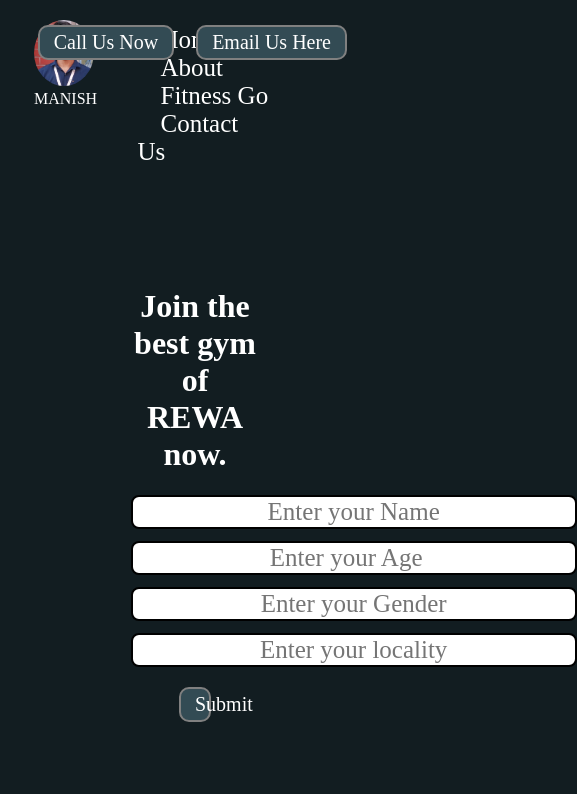
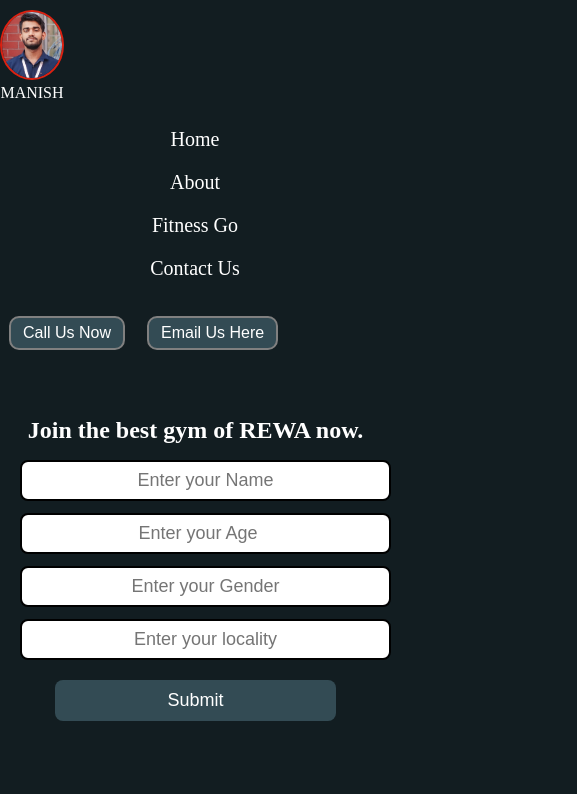
Before and after one commit to manishtiwari-45/first_project-gym_website, a plain HTML site: page index.html in a window 390 px wide. Shown: the whole page, 577 px wide, since content can reach past the window. Drawn offline with Linux system fonts and the light colour scheme; a web font is replaced by a local one.

Commit message:
Update style.css

```diff
--- a/style.css
+++ b/style.css
@@ -1,22 +1,33 @@
+
 body {
-    font-family: 'Baloo Bhai','cursive';
-    color: white;
+    font-family: 'Baloo Bhai', 'cursive';
+    color: var(--text-color);
     margin: 0;
     padding: 0;
-    background:#121d21
+    background: var(--main-bg-color);
 }
+
+.left, .right, .container, .navbar li a {
+    font-family: inherit;
+}
+
 .left {
-    font-family: 'Baloo Bhai','cursive';
     display: inline-block;
     position: absolute;
     left: 34px;
     top: 20px;
 }
+
+.left img {
+    width: 60px;
+    border: 2px solid var(--accent-color);
+    border-radius: 50%;
+}
+
 .btn {
-    font-family: 'Baloo Bhai','cursive';
-    color: white;
-    background-color: #334b54;
-    margin: 0px 9px;
+    color: var(--text-color);
+    background-color: var(--button-bg);
+    margin: 0 9px;
     padding: 4px 14px;
     border: 2px solid grey;
     border-radius: 10px;
@@ -24,65 +35,131 @@ body {
     cursor: pointer;
 }
 
-.left img {
-    width: 60px;
-    border: #dc2111;
-    border-radius: 50%;
-}
 .mid {
     display: block;
     width: 50%;
     margin: 10px auto;
 }
+
 .right {
     display: inline-block;
     position: absolute;
     right: 34px;
     top: 25px;
 }
+
 .navbar {
     display: inline-block;
 }
+
 .navbar li {
     display: inline-block;
     font-size: 25px;
 }
 
 .navbar li a {
-    color: white;
+    color: var(--text-color);
     text-decoration: none;
     padding: 34px 23px;
+    transition: color 0.3s, text-decoration 0.3s;
 }
-.navbar li a:hover, .navbar li a.active{
+
+.navbar li a:hover,
+.navbar li a.active {
     text-decoration: underline;
-    color: #dc2111;
+    color: var(--accent-color);
 }
+
 .container {
     margin: auto;
-    padding: 75px 75px;
-    width: 33%;
+    padding: 50px 20px;
+    width: 90%;
+    max-width: 500px;
+    text-align: center;
 }
+:root {
+    --main-bg-color: #121d21;
+    --accent-color: #dc2111;
+    --button-bg: #334b54;
+    --button-hover: rgb(17, 104, 217);
+    --text-color: white;
+}
+
+
 .form-group input {
-    font-family: 'Baloo Bhai','cursive';
     text-align: center;
     display: block;
-    width: 440px;
-    padding: 1px;
+    width: 100%;
+    max-width: 440px;
+    padding: 8px;
     border: 2px solid black;
     border-radius: 8px;
     margin: 12px auto;
-    font-size: 25px;
+    font-size: 20px;
 }
-.container h1{
+
+.container h1 {
     text-align: center;
 }
 
 .container button {
     display: block;
-    width: 23%;
-    margin-left: 1px;
+    width: 60%;
     margin: 20px auto;
+    background-color: var(--button-bg);
+    color: var(--text-color);
+    border: none;
+    border-radius: 8px;
+    padding: 8px;
+    cursor: pointer;
+    transition: background-color 0.3s;
 }
+
 .container button:hover {
-    background-color: rgb(17, 104, 217);
+    background-color: var(--button-hover);
 }
+
+/* Mobile Styles */
+@media (max-width: 768px) {
+    .left, .right {
+        position: static;
+        text-align: center;
+        margin-top: 10px;
+    }
+
+    .navbar {
+        display: flex;
+        flex-direction: column;
+        align-items: center;
+        padding: 0;
+    }
+
+    .navbar li {
+        display: block;
+        margin: 10px 0;
+        font-size: 20px;
+    }
+
+    .navbar li a {
+        padding: 10px;
+    }
+
+    .btn {
+        font-size: 16px;
+        padding: 6px 12px;
+    }
+
+    .form-group input {
+        font-size: 18px;
+    }
+
+    .container button {
+        width: 80%;
+        font-size: 18px;
+        padding: 10px;
+    }
+
+    .container h1 {
+        font-size: 24px;
+    }
+}
```
